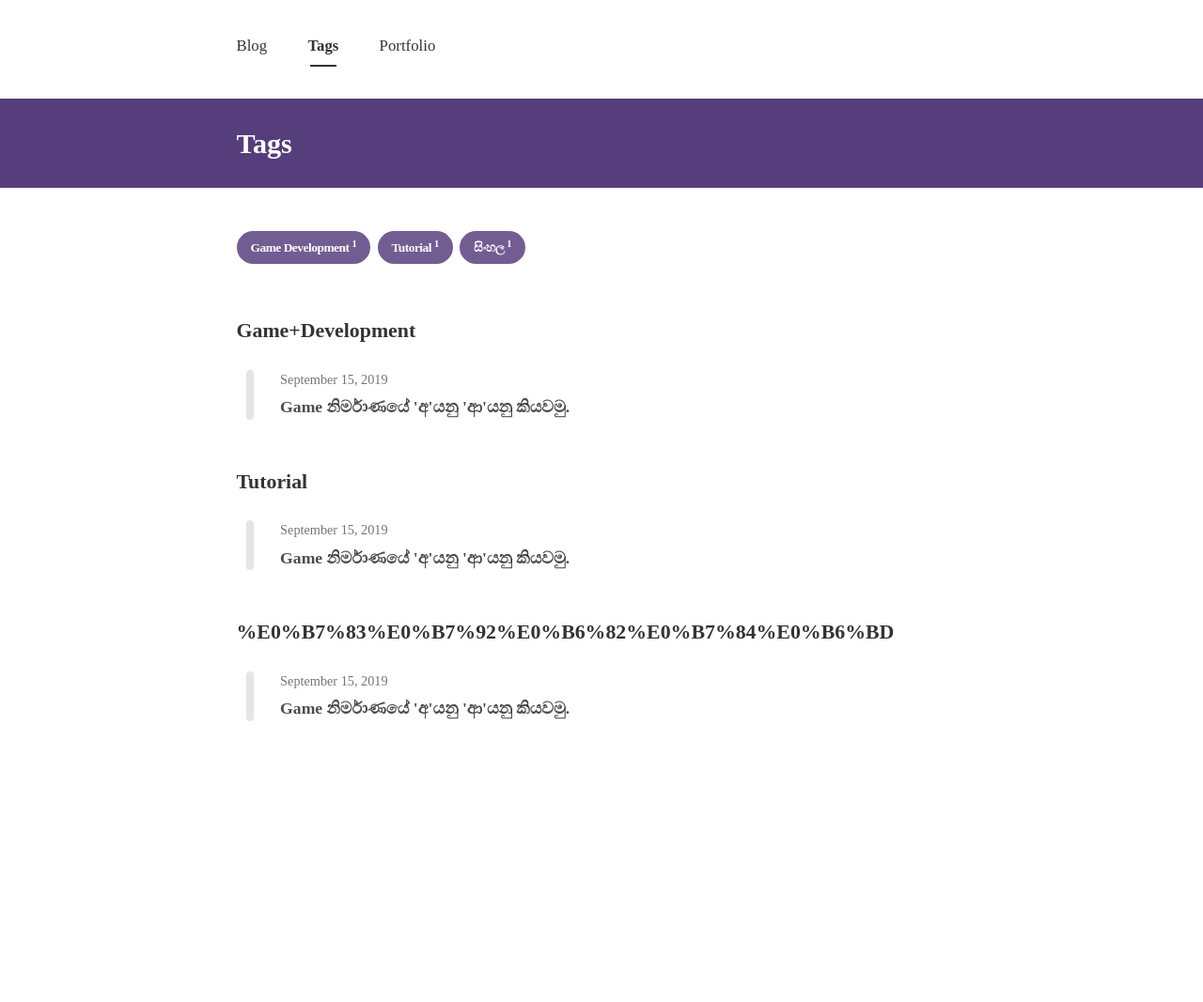
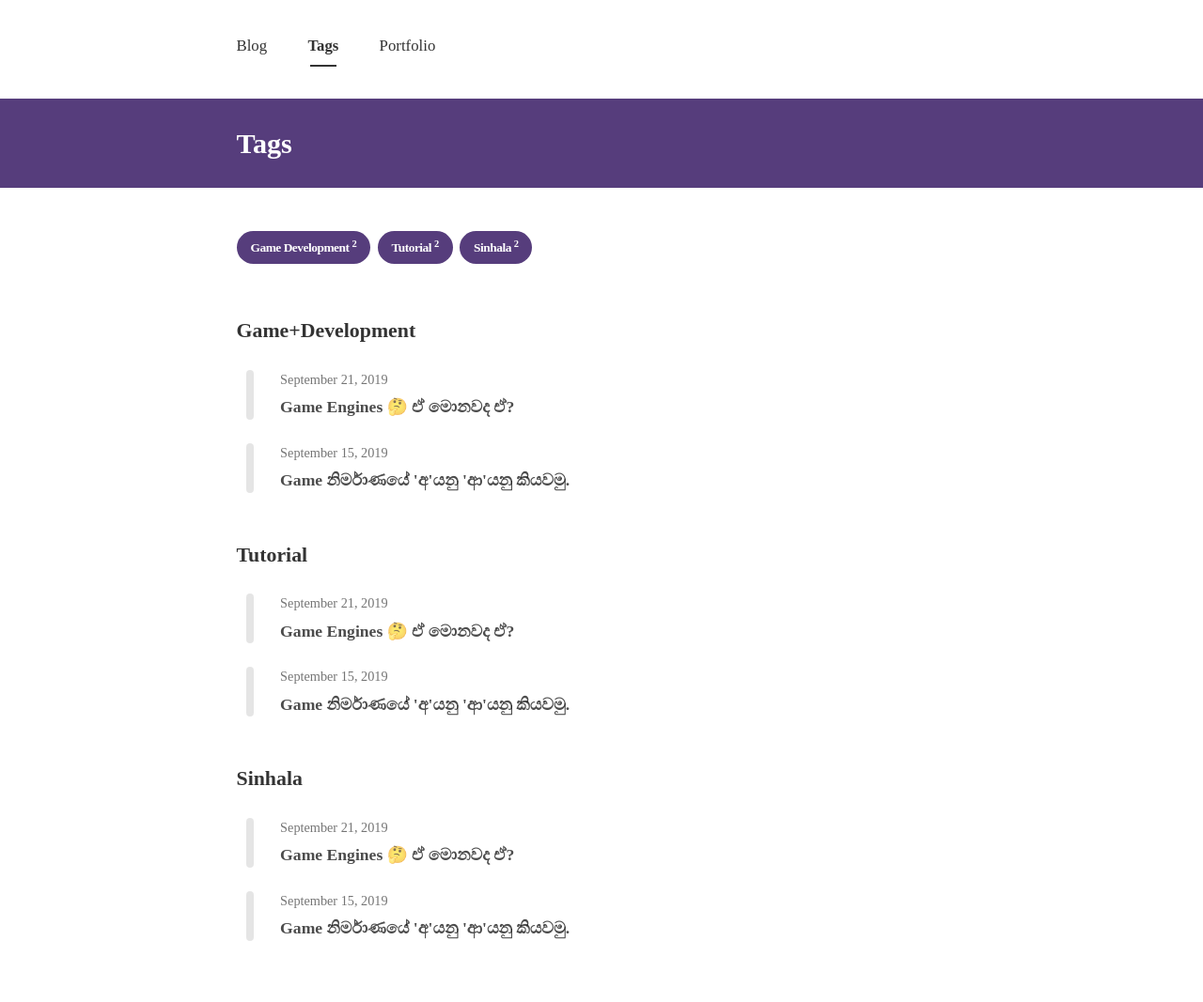
Before and after one commit to IamIsPra/iamispra.github.io, a Jekyll site: the page built from tags.html, in a window 1280 px wide. Shown: the whole page at 94% size. Built offline with Jekyll 4.4.1, drawn with Linux system fonts in a browser that asks for light colours; nearby versions of some CDN libraries; some web fonts are replaced; before the commit the page ends 900 px from its top, so only the background shows below that; some of the changed lines change nothing that is shown.

Commit message:
Second blog post added

```diff
--- a/_posts/2019-09-15-lets-say-abc-of-game-development.md
+++ b/_posts/2019-09-15-lets-say-abc-of-game-development.md
@@ -2,7 +2,7 @@
 layout: post
 title: Game නිර්මාණයේ 'අ'යනු 'ආ'යනු කියවමු.
 subtitle : විඩියෝ ක්‍රීඩා නිර්මාණය ගැන පොඩි හැදින්වීමක්
-tags: [Game Development, Tutorial, සිංහල]
+tags: [Game Development, Tutorial, Sinhala]
 author: Isuru Prabath
 comments : True
 ---
--- /dev/null
+++ b/_posts/2019-09-21-how-do-game-engines-work .md
@@ -0,0 +1,82 @@
+---
+layout: post
+title: Game Engines 🤔 ඒ මොනවද ඒ?
+subtitle : Game Engines හඳුනාගමු.
+tags: [Game Development, Tutorial, Sinhala]
+author: Isuru Prabath
+comments : True
+---
+
+![GameDev Banner]({{ site.baseurl }}/assets/img/gamedev/gameengines.jpg)
+
+Game Engine එකක් කියන්නෙ game එකක් ලේසියෙන්, පහසුවෙන්, ඒ වගේම වඩාත් කාර්‍යක්ෂමව හදාගන්න උදව්වෙන මෘදුකාංගයක්. ඒ කියන්නෙ ඔයා 2D හරි 3D හරි game එකක් හදනවනම් ඒකට ඕන වෙන චරිත, පසුබිම්, ආයුධ, වාහන වගේ ඔක්කොම එක තැනකට එකතු කරලා ඒවා අතර සම්බන්ධතා හදලා, ඒවට physics apply කරලා, lighting කරලා, special effects දාලා ඒක phone එකේ හරි PC එකේ හරි කොන්සෝල් එකක හරි සෙල්ලම් කරන්න පුලුවන් විදිහට compile කරනකන් ගොඩක් දේවල් මේ game engine පාවිච්චිකරලා කරගන්න පුලුවන්.
+
+
+
+**Game එකක් හදන්න game engine එකක් ඕනෙමද?**
+
+ඔයාලට මෙහෙම ප්‍රශ්නයක් තියෙන්නත් පුලුවන්. ඇත්තටම ඕනේ නෑ. Game engine එකක් නැතුව උනත් game එකක් හදන්න පුලුවන්.
+
+
+
+**එහෙනම් මොකටද game engine?**
+
+අඬුව තියෙද්දි අත පුච්චගන්න ඕනේ නැති නිසා. Game engine එකක් නැතුව game එකක් හදනවා කියන්නෙ ලොකු කාලයක්, ශ්‍රමයක් යන වැඩක්. ඇත්තම කිව්වොත් එක game එකකට අලුතෙන් game engine එකක් හදන්න වෙන එක තමයි වෙන්නෙ.
+
+
+
+අපි බලමු. මොනවද අපිට පාවිච්චි කරන්න පුලුවන් game engines කියලා. නොමිලේ පාවිච්චි කරන්න පුලුවන් game engines ගොඩක් තියනවා ඒ වගේම සල්ලි දීලා ගන්න ඕන game engines වර්ගත් තියනවා.
+
+මුලින් බලමු 2D game engines.
+
+
+
+**1) Unity2D**
+
+Unity2D කියන්නෙ වෙනම game engine එකක් නෙවෙයි Unity කියන game engine එකම 2D games හදන්න පාවිච්චි කරද්දි තමයි අපි Unity2D කියලා කියන්නෙ. 3D හදද්දි Unity3D කියලා කියනවා.
+
+Unity game engine එක නොමිලේ download කරගන්න පුලුවන් [unity.com](https://www.unity.com) වෙබ් අඩවියෙන්. මේ game engine එක ප්‍රශ්නයක් නැතුව run කරන්න අඩුම වශයෙන් i5 processor එකක්, 4GB ram එකක් වගේම 1GB වත් vram  එකක් තියෙන්න ඕනේ. (මේ latest version එකටනම් නෙවෙයි. Unity 2019 පාවිච්චි කරන්න ටිකක් වැඩි පහසුකම් ඕන වෙනවා. මම ඒ ඇයි කියලා ඉස්සරහට පැහැදිලි කරන්නම්)
+
+Unity game engine එක scripting වලට Javascript, C# හෝ Boo කියන පරිගණක බාසාවන් බාවිතා වෙනවා. Unity පහසුවෙන් ඉගෙනගන්න පුලුවන් ඒ වගේම ක්ශේත්‍රයේ හොඳ ඉල්ලුමක් තියන game engine එකක්.
+
+**2) Construct 3**
+
+[Construct 3](https://www.construct.net/en) game engine එකක් කියලා වගේම 2D game editor එකක් කියලත් හදුන්වනවා. මේක web based application එකක් ඒ නිසා පරිගණකයේ install කරන්නෙ නැතුව web browser එකෙන් පාවිච්චි කරන්න පුලුවන්. ඒ නිසා ඕනෙම පරිගණකයක පාවිච්චි කරන්න පුලුවන් game engine එකක් තමයි Construct කියන්නෙ. මේකෙනම් නොමිලේ දෙන්නෙ ට්‍රයල් එකක් විතරයි.
+
+මට හම්බවෙලා තියන ලේසිම game engine එක තමයි මේක. නිකන් building-blocks වලින් මොකක්හරි හදනවා වගේ තමයි මේකේ ගේම් හදන්න තිය්න්නෙ. කිසිම programming දැනුමක් නැති කෙනෙක්ට උනත් ලේසියෙන් පාවිච්චි කරන්න පුලුවන්.
+
+Construct 3 වල පරණ version එක තියනවා [Construct 2](https://www.scirra.com/construct2/) කියලා ඒක computer එකේ install කරගෙන බාවිතාකරන්න පුලුවන් software එකක්. Scirra ආයතනයනම් කියන්නෙ Construct 2 මිළදීගන්නවට වඩා Construct 3 පාවිච්චිකරන්න කියලා.
+
+Game logics ඉගෙනගන්න වගේම විනෝදාංශයක් විදිහට game හදනවනම් Construct හොඳයි.
+
+>! Construct 2 නම් ටොරන්ට් වලත් තියනවා ;) ඒ උනාට කමක් නෑ පුලුවන්නම් සල්ලිවලට ගන්න.
+
+
+
+**3) Game Maker Studio 2**
+
+[Game Maker Studio 2](https://www.yoyogames.com/get) මේක 30 day free trial version එකක් එක්ක එන්නෙ. ඊට පස්සෙ සල්ලි දීලා ගන්න වෙනවා. මේකත් ඉගෙනගන්න ලේසියි. පාවිච්චි වෙන්නෙ Java/ C# වලට සමානකම් තියන GameMaker Language (GML) කියලා ඔවුන්ගේම බාසාවක්. මේකත් දැන් තියන ඕනම පරිගණකයක install කරගන්න පුලුවන්.
+
+
+
+**4) Godot**
+
+[Godot Game Engine](https://godotengine.org/) එක නොමිලේ පාවිච්චි කරන්න පුළුවන් වගේම. Open source project එකක්. Lightweight software එකක් 22MB Standard version එක හෝ C# support කරන 45MB වෙච්ච Mono version එක download කරගෙන run කරන්න විතරයි තියෙන්නෙ.
+
+පාවිච්චි කරන පරිගණක බාසාවන් වෙන්නෙ python වලට හුරු GDScript හෝ C++ හෝ C#. Gadot වල හොඳ active community එකක් ඉන්නවා වගේම ඔවුන් තමයි මේ game engine එක සංවර්ධනය කරන්න වියදම් දරන්නෙත්. Programming ගැන දැනුමක් තියන කෙනෙක්ට try කරලා බලනවනම් Godot මරු.
+
+
+
+**5) Corona**
+
+[Corona](https://coronalabs.com/) කියන්නෙත් නොමිලේ ලබාගන්න පුලුවන් game engine එකක්. Coronaත් ඉගෙන ගන්න ලේසියි. බාවිතා වෙන්නෙ Lua  කියන බාසාව.
+
+ඉගෙනගන්න වගේම විනෝදාංශයක් විදිහට game හදනවනම් Corona ට්‍රයි කරලා බලන්න.
+
+
+
+මේ පෝස්ට් එක මම හිතුවට වඩා දිග වැඩි උනා. අපිට තව 3D game engine ගැනත් කතාකරන්න තියනවා. අපි ඊළඟ පෝස්ට් එකෙන් 3D game engine ගැන කතාකරමු. ඒ වගේම අපි ඉස්සරහට ඉගෙනගන්න පටන්ගන්න game engine එක මොකක්ද කියලත් තෝරගමු.
+
+
+
+ඔයාලට Game Development ගැන මොනවහරි දෙයක් දැන ගන්න ඕනෙනම් පහළින් Comment එකක් විදිහට හරි [Facebook](https://www.facebook.com/isuru.prabath), [Twitter](https://www.twitter.com/IamIsPra) වලින් message එකක් දාලා හරි අහන්න පුලුවන්.
```
Also changed, not shown: assets/img/gamedev/gameengines.jpg (added).
